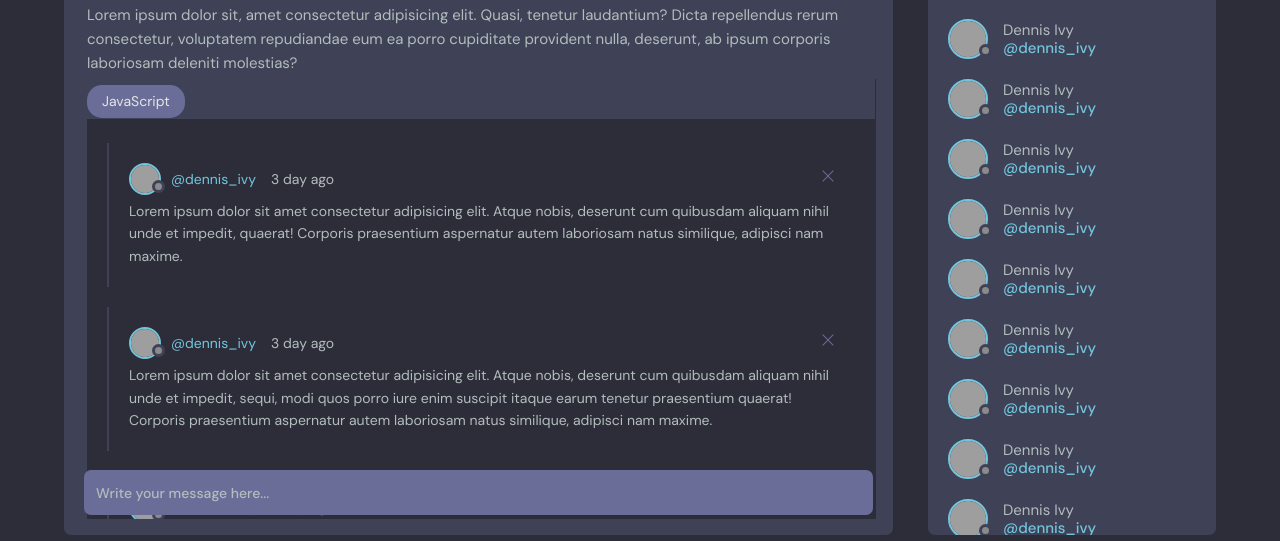
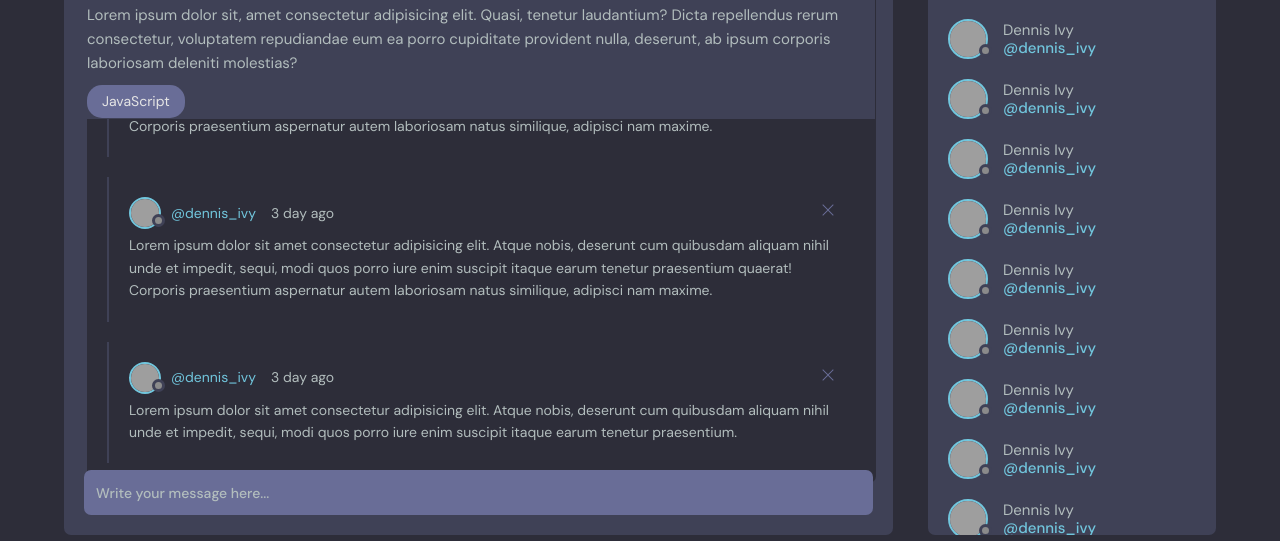
Before and after one commit to shahriarpshuvo/studybuddy-template, a plain HTML site: page room.html in a window 1280 px wide. Shown: the part 259-800 px from the top of the page. Drawn offline with Linux system fonts and the light colour scheme; grey boxes are pictures that could not be loaded.

Commit message:
:fire: add scroll to bottom

```diff
--- a/room.html
+++ b/room.html
@@ -142,7 +142,6 @@
             </div>
             <div class="room__conversation">
               <div class="threads scroll">
-                <h3>Conversation</h3>
                 <div class="thread">
                   <div class="thread__top">
                     <div class="thread__author">
--- a/script.js
+++ b/script.js
@@ -63,3 +63,7 @@ if (photoInput)
       photoPreview.src = URL.createObjectURL(file);
     }
   };
+
+// Scroll to Bottom
+const conversationThread = document.querySelector(".room__box");
+if (conversationThread) conversationThread.scrollTop = conversationThread.scrollHeight;
--- a/style.css
+++ b/style.css
@@ -891,7 +891,7 @@ a {
 .room__box {
   padding-left: 2.3rem;
   padding-right: 1.7rem;
-  height: 80vh;
+  height: 80.5vh;
   overflow-y: auto;
   padding-bottom: 0;
 }
@@ -950,11 +950,12 @@ a {
 
 .threads {
   background: var(--color-bg);
-  /* border-radius: 0.7rem; */
+  border-radius: 0.7rem;
   padding: 2rem;
   overflow-y: auto;
   height: 100%;
   margin-top: 25vh;
+  padding-bottom: 0;
 }
 
 .thread {
```
